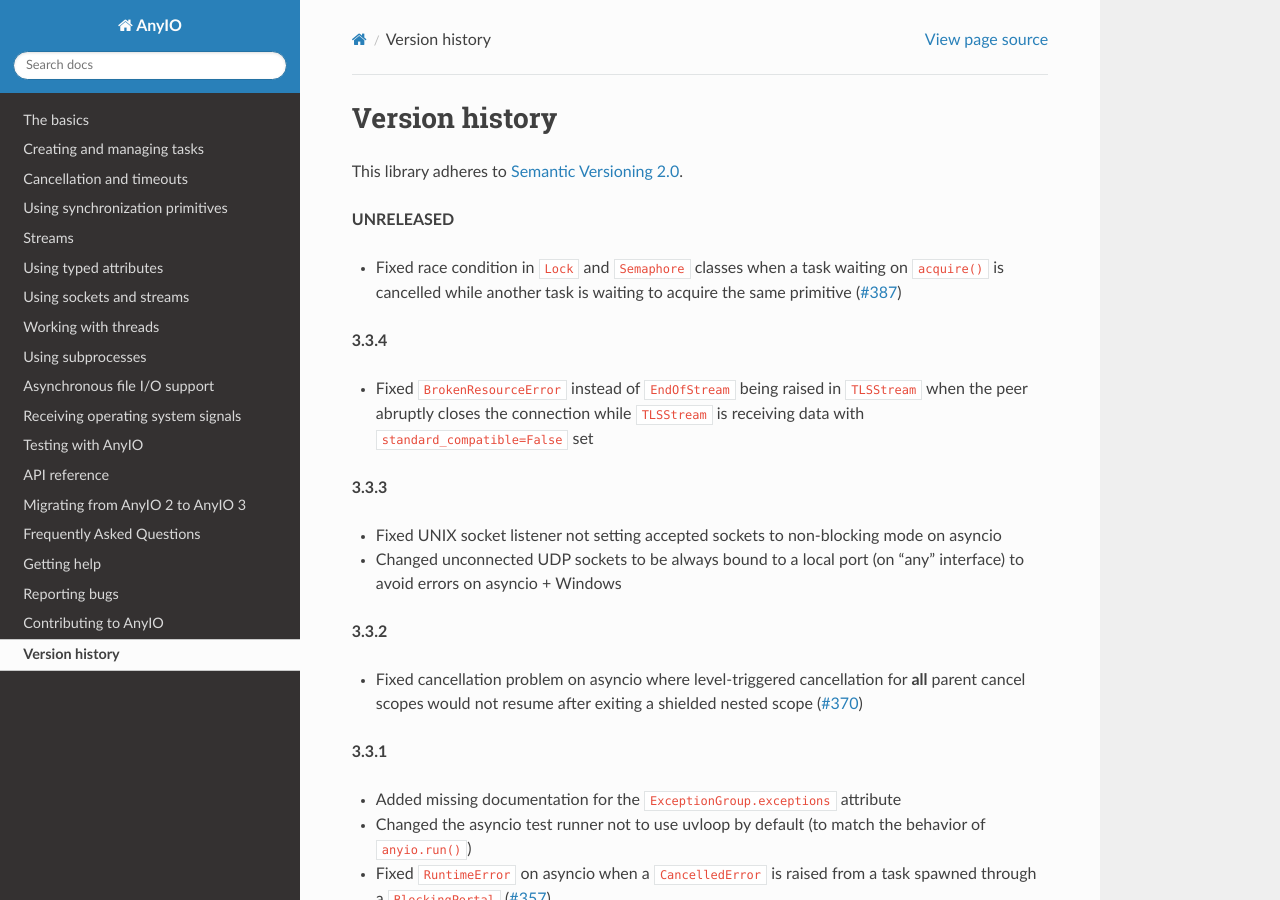
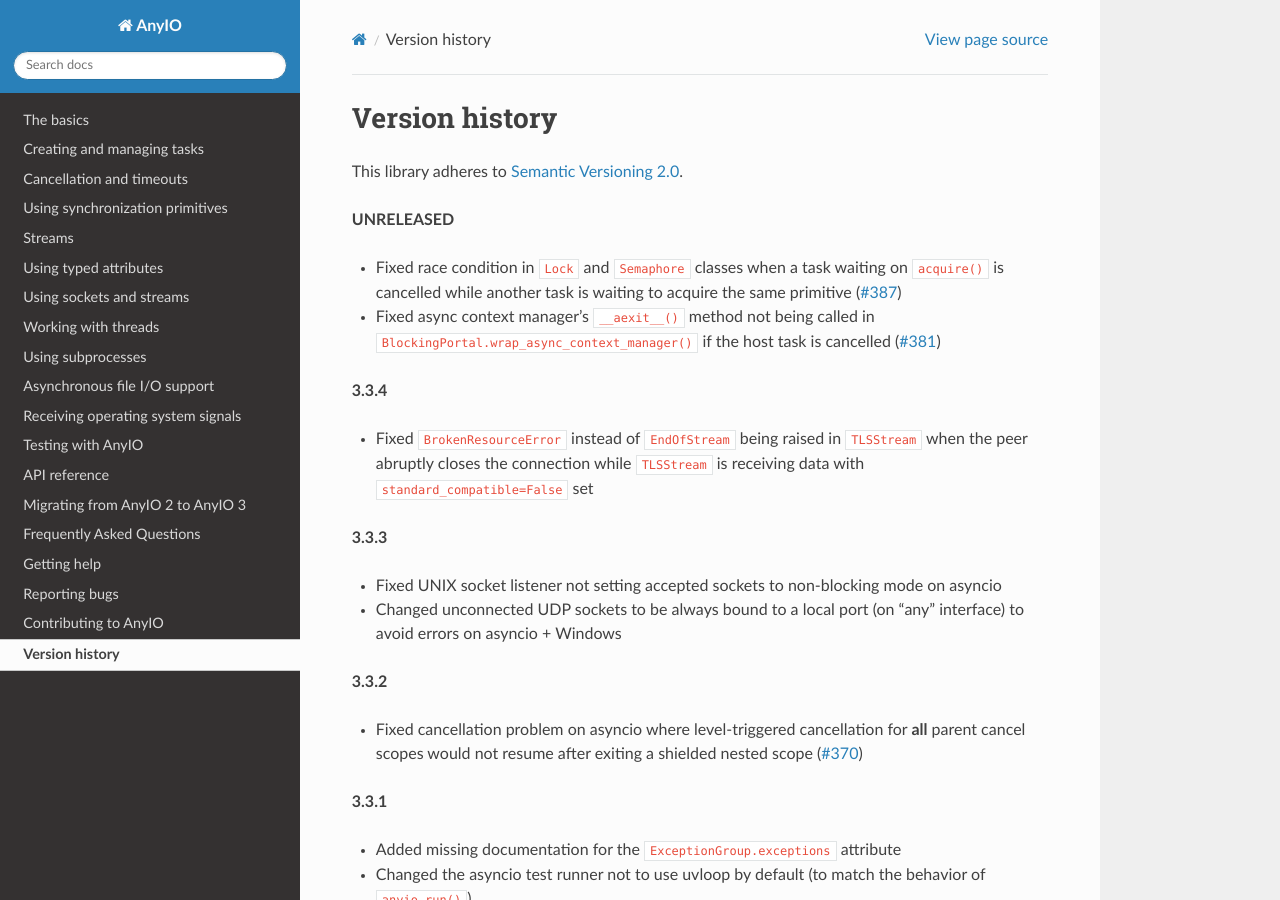
Before and after one commit to agronholm/anyio, a Sphinx documentation site: the page built from docs/versionhistory.rst, in a window 1280 px wide and 900 px high. Built offline with Sphinx 7.4.7 and the Read the Docs theme 2.0.0, drawn with Linux system fonts in a browser that asks for light colours.

Commit message:
Added changelog entry

```diff
--- a/docs/versionhistory.rst
+++ b/docs/versionhistory.rst
@@ -8,6 +8,9 @@
 - Fixed race condition in ``Lock`` and ``Semaphore`` classes when a task waiting on ``acquire()``
   is cancelled while another task is waiting to acquire the same primitive
   (`#387 <https://github.com/agronholm/anyio/issues/387>`_)
+- Fixed async context manager's ``__aexit__()`` method not being called in
+  ``BlockingPortal.wrap_async_context_manager()`` if the host task is cancelled
+  (`#381 <https://github.com/agronholm/anyio/issues/381>`_)
 
 **3.3.4**
 
```
